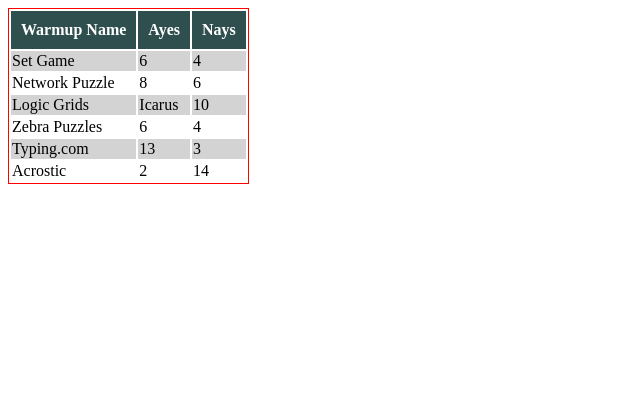
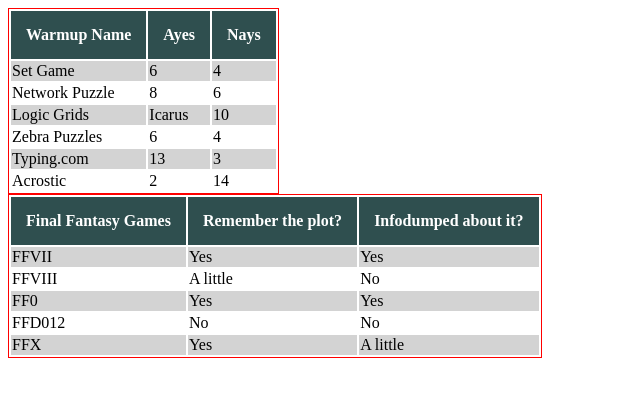
Before and after one commit to slqughterhqusee/html-tables, a plain HTML site: page index.html in a window 1280 px wide. Shown: the whole page, without its empty margins (0-640 px from the left). Drawn offline with Linux system fonts and the light colour scheme.

Commit message:
add a second table

```diff
--- a/index.html
+++ b/index.html
@@ -17,7 +17,7 @@
         }
 
         th{
-            padding: 10px;
+            padding: 15px;
         }
 
         tbody > tr:nth-child(odd) {
@@ -76,5 +76,43 @@
 
     </table>
 
+    <table>
+
+        <thead>
+            <th>Final Fantasy Games</th>
+            <th>Remember the plot?</th>
+            <th>Infodumped about it?</th>
+        </thead>
+
+        <tbody>
+            <tr>
+                <td>FFVII</td>
+                <td>Yes</td>
+                <td>Yes</td>
+            </tr>
+            <tr>
+                <td>FFVIII</td>
+                <td>A little</td>
+                <td>No</td>
+            </tr>
+            <tr>
+                <td>FF0</td>
+                <td>Yes</td>
+                <td>Yes</td>
+            </tr>
+            <tr>
+                <td>FFD012</td>
+                <td>No</td>
+                <td>No</td>
+            </tr>
+            <tr>
+                <td>FFX</td>
+                <td>Yes</td>
+                <td>A little</td>
+            </tr>
+        </tbody>
+
+    </table>
+
 </body>
 </html>
```
